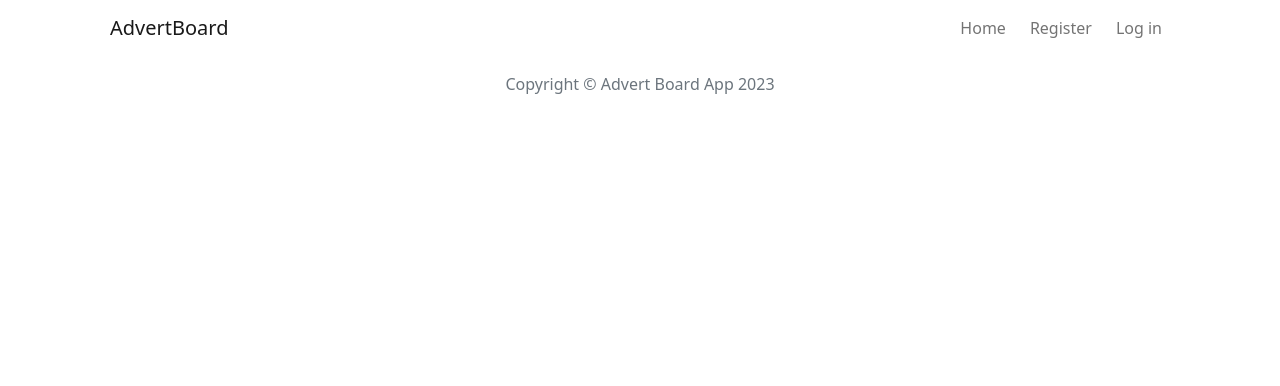
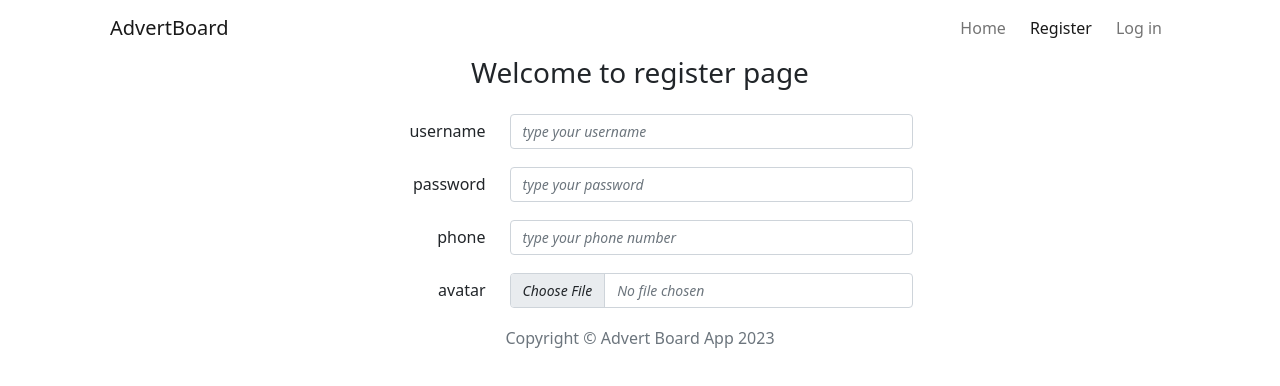
Before and after one commit to ewaolczak/advert-board-fullstack-app, a React (Create React App) app in the folder client/: page /register in a window 1280 px wide. Shown: the top 386 px of the page. Built offline with nearby package versions, Linux system fonts and the light colour scheme.

Commit message:
IN PROGERSS user form and register page

```diff
--- a/client/src/App.js
+++ b/client/src/App.js
@@ -10,6 +10,7 @@ import Footer from './components/pages/Footer/Footer';
 // redux
 import { Route, Routes } from 'react-router-dom';
 import AdvertPage from './components/views/AdvertPage/AdvertPage';
+import RegisterPage from './components/pages/RegisterPage/RegisterPage';
 
 const App = () => {
   return (
@@ -22,7 +23,7 @@ const App = () => {
         <Route path='/ads/:id' element={<AdvertPage />} />
         <Route path='/ads/editAdvert/:id' element={<AdvertForm />} />
         <Route path='/ads/search/:searchPhrase' />
-        <Route path='/register' />
+        <Route path='/register' element={<RegisterPage />} />
         <Route path='/login' />
         <Route path='/logout' />
       </Routes>
--- a/client/src/components/pages/Home/Home.js
+++ b/client/src/components/pages/Home/Home.js
@@ -33,7 +33,7 @@ const Home = () => {
         <Row className='d-flex flex-row justify-content-between'>
           {adverts.map((advert) => (
             <Col key={advert._id}>
-              <AdvertBox {...advert} />
+              <AdvertBox { ...advert} />
             </Col>
           ))}
           {/* <AdvertBox></AdvertBox>
--- a/client/src/components/pages/NavBar/NavBar.js
+++ b/client/src/components/pages/NavBar/NavBar.js
@@ -12,7 +12,7 @@ const NavBar = () => {
             <Nav.Link as={NavLink} to='/'>
               Home
             </Nav.Link>
-            <Nav.Link className="ms-2" as={NavLink} to='/'>
+            <Nav.Link className="ms-2" as={NavLink} to='/register'>
               Register
             </Nav.Link>
             <Nav.Link className="ms-2" as={NavLink} to='/'>
--- /dev/null
+++ b/client/src/components/pages/RegisterPage/RegisterPage.js
@@ -0,0 +1,14 @@
+import React from 'react';
+import styles from './RegisterPage.module.scss';
+import RegisterForm from '../../views/RegisterForm/RegisterForm';
+
+const RegisterPage = () => {
+  return (
+    <>
+      <h3 className={styles.register_header}>Welcome to register page</h3>
+      <RegisterForm />
+    </>
+  );
+};
+
+export default RegisterPage;
--- /dev/null
+++ b/client/src/components/pages/RegisterPage/RegisterPage.module.scss
@@ -0,0 +1,3 @@
+.register_header {
+  text-align: center;
+}
--- /dev/null
+++ b/client/src/components/views/RegisterForm/RegisterForm.js
@@ -0,0 +1,72 @@
+import React from 'react';
+import styles from './RegisterForm.module.scss';
+import { Form, Row } from 'react-bootstrap';
+
+const RegisterForm = () => {
+  return (
+    <>
+      <Row>
+        <div className='col-3'></div>
+        <div className='col-6'>
+          <Form>
+            <Form.Group className='mt-3'>
+              <Row className='align-items-baseline'>
+                <div className={`col-3 ${styles.form_label}`}>
+                  <Form.Label>username</Form.Label>
+                </div>
+                <div className={`col-9 ${styles.form_label}`}>
+                  <Form.Control
+                    className={`${styles.form_placeholder}`}
+                    type='text'
+                    placeholder='type your username'></Form.Control>
+                </div>
+              </Row>
+            </Form.Group>
+            <Form.Group className='mt-3'>
+              <Row className='align-items-baseline'>
+                <div className={`col-3 ${styles.form_label}`}>
+                  <Form.Label>password</Form.Label>
+                </div>
+                <div className={`col-9 ${styles.form_label}`}>
+                  <Form.Control
+                    className={`${styles.form_placeholder}`}
+                    type='password'
+                    placeholder='type your password'></Form.Control>
+                </div>
+              </Row>
+            </Form.Group>
+            <Form.Group className='mt-3'>
+              <Row className='align-items-baseline'>
+                <div className={`col-3 ${styles.form_label}`}>
+                  <Form.Label>phone</Form.Label>
+                </div>
+                <div className={`col-9 ${styles.form_label}`}>
+                  <Form.Control
+                    className={`${styles.form_placeholder}`}
+                    type='text'
+                    placeholder='type your phone number'></Form.Control>
+                </div>
+              </Row>
+            </Form.Group>
+            <Form.Group className='mt-3'>
+              <Row className='align-items-baseline'>
+                <div className={`col-3 ${styles.form_label}`}>
+                  <Form.Label>avatar</Form.Label>
+                </div>
+                <div className={`col-9 ${styles.form_label}`}>
+                  <Form.Control
+                    className={`${styles.file_placeholder}`}
+                    type='file'
+                    placeholder='chose your avatar image'></Form.Control>
+                </div>
+              </Row>
+            </Form.Group>
+          </Form>
+        </div>
+        <div className='col-3'></div>
+      </Row>
+    </>
+  );
+};
+
+export default RegisterForm;
--- /dev/null
+++ b/client/src/components/views/RegisterForm/RegisterForm.module.scss
@@ -0,0 +1,14 @@
+.form_label {
+  text-align: right;
+}
+
+.form_placeholder {
+  font-size: 14px;
+  font-style: italic;
+}
+
+.file_placeholder {
+  font-size: 14px;
+  font-style: italic;
+  color: #6c757d;
+}
```
